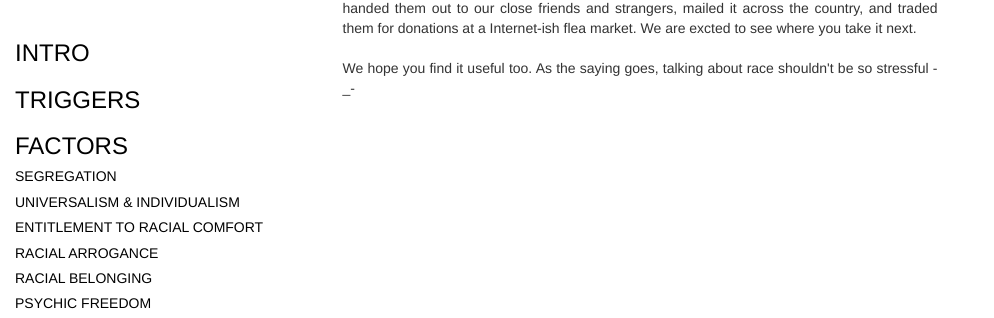
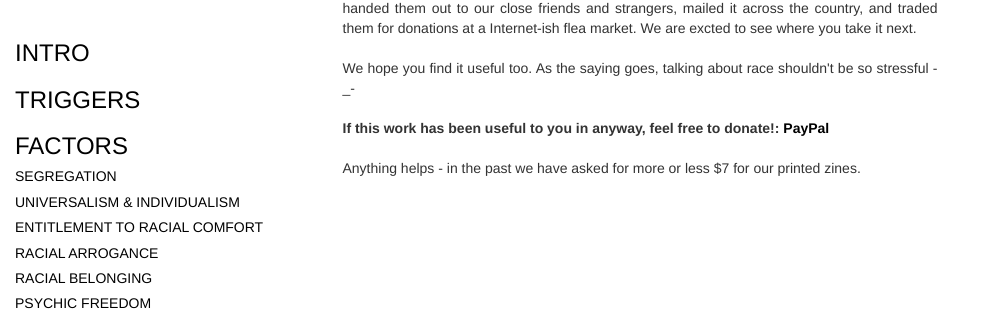
Before and after one commit to johanndiedrick/whitefragility, a plain HTML site: page about.html in a window 1280 px wide. Shown: the part 192-510 px from the top of the page, 0-994 px from the left. Drawn offline with Linux system fonts and the light colour scheme.

Commit message:
added donation link

```diff
--- a/about.html
+++ b/about.html
@@ -59,6 +59,10 @@
         shouldn't be so stressful -_-
         <br>
         <br>
+<b>If this work has been useful to you in anyway, feel free to donate!: <a href="http://paypal.me/whitefragility/7">PayPal</a></b>
+<br>
+<br>
+Anything helps - in the past we have asked for more or less $7 for our printed zines.
       </div>
 
       <div class="col-md-3" id="right">
```
